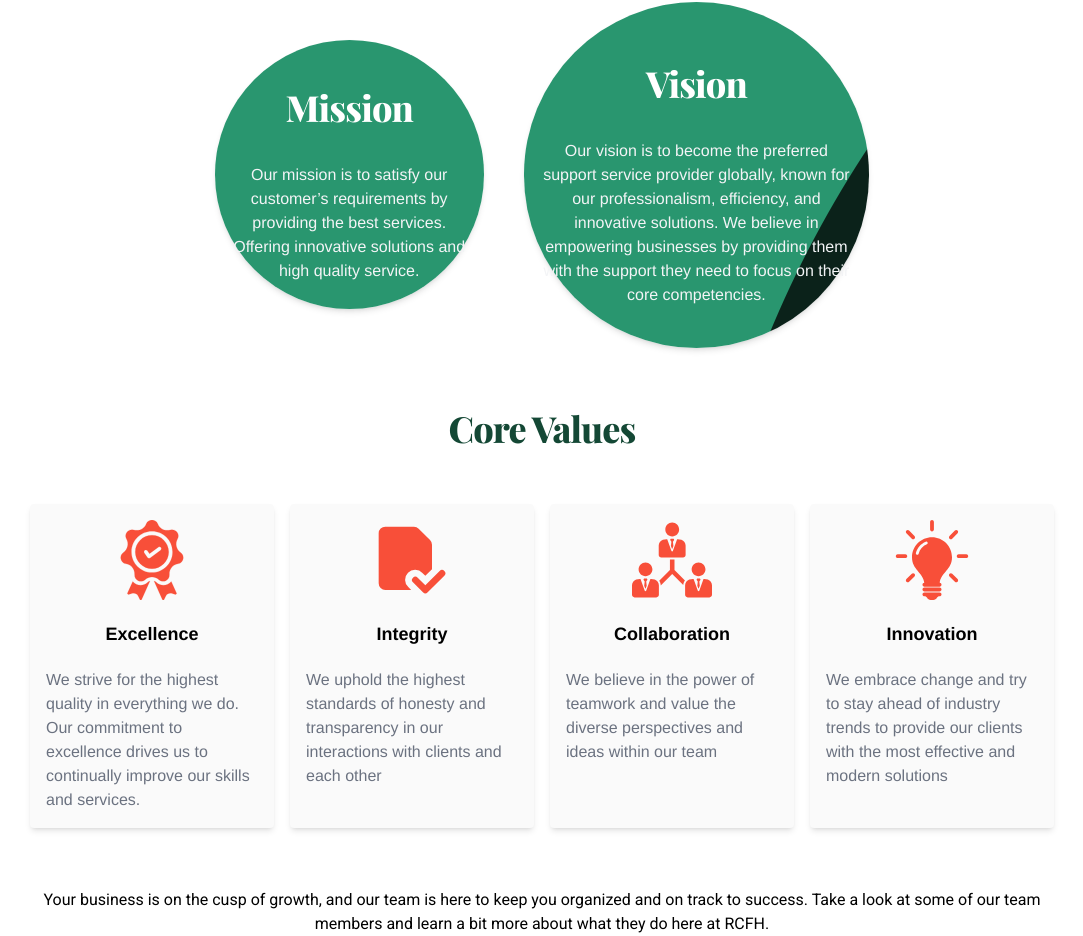
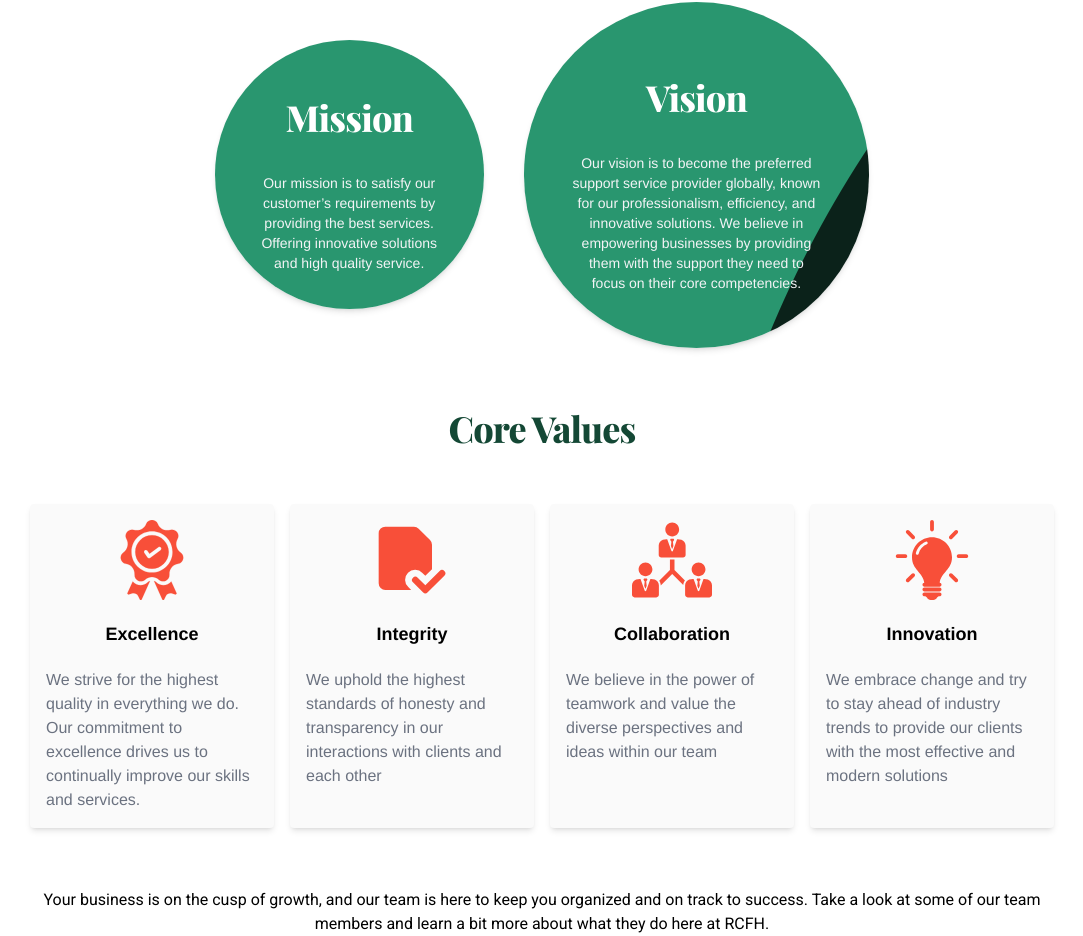
Before and after one commit to Gynius/rcfh, a React (Vite) app: page / in a window 1280 px wide. Shown: the part 1623-2559 px from the top of the page, without its empty margins (98-1181 px from the left). Built offline with nearby package versions, Linux system fonts and the light colour scheme; a web font is replaced by a local one.

Commit message:
mission and vision margin and responsivess

```diff
--- a/src/components/WhoWeAre.jsx
+++ b/src/components/WhoWeAre.jsx
@@ -21,7 +21,7 @@ function WhoWeAre() {
           <h2 className="font-playfair mb-4  font-extrabold tracking-tight leading-none text-gray-900 text-2xl lg:text-4xl text-white py-5 text-right">
             Mission
           </h2>
-          <p className="text-gray-100 text-base text-center text-sm lg:text-base">
+          <p className="text-gray-100 text-base text-center text-sm 2xl:text-base w-[80%]">
             Our mission is to satisfy our customer’s requirements by providing
             the best services. Offering innovative solutions and high quality
             service.
@@ -31,7 +31,7 @@ function WhoWeAre() {
           <h2 className="font-playfair mb-4  font-extrabold tracking-tight leading-none text-gray-900 text-2xl lg:text-4xl text-white py-5 text-right">
             Vision
           </h2>
-          <p className="text-gray-100 text-base text-center text-sm lg:text-base">
+          <p className="text-gray-100 text-base text-center text-sm 2xl:text-base w-[80%]">
             Our vision is to become the preferred support service provider
             globally, known for our professionalism, efficiency, and innovative
             solutions. We believe in empowering businesses by providing them
```
